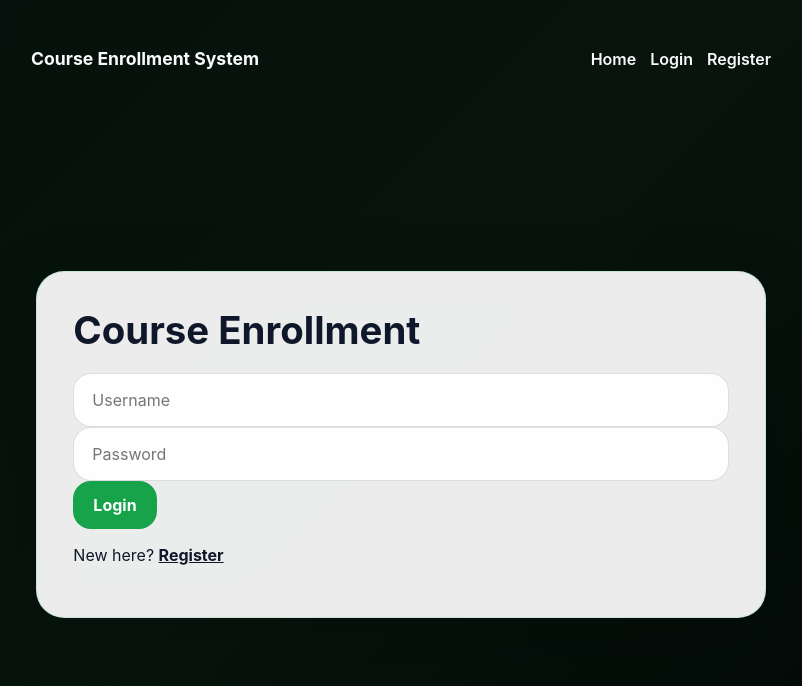
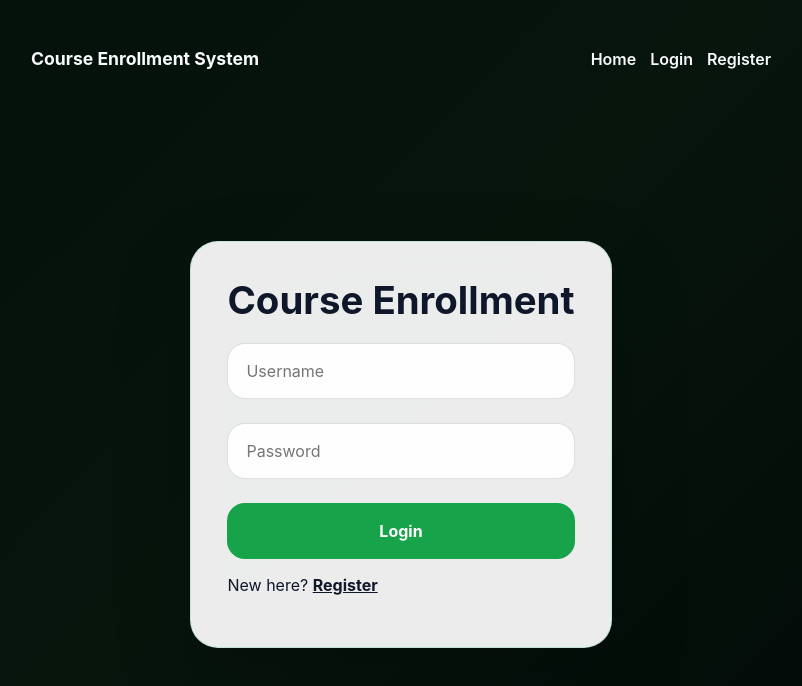
Before and after one commit to ndurumwangi254-stack/COURSE-ENROLLEMENT-SYSTEM, a React (Vite) app in the folder frontend/: page /login in a window 1280 px wide. Shown: the top 686 px of the page, without its empty margins (239-1041 px from the left). Built offline with nearby package versions, Linux system fonts and the light colour scheme.

Commit message:
style: update form layout and spacing for improved user experience on auth page

```diff
--- a/frontend/src/styles.css
+++ b/frontend/src/styles.css
@@ -189,7 +189,17 @@ button:disabled {
 
 .form-grid {
   display: grid;
-  gap: 18px;
+  gap: 24px;
+}
+
+.page.auth-page .card form {
+  display: grid;
+  gap: 24px;
+}
+
+.page.auth-page .card input,
+.page.auth-page .card button {
+  min-height: 56px;
 }
 
 .section-card {
```
